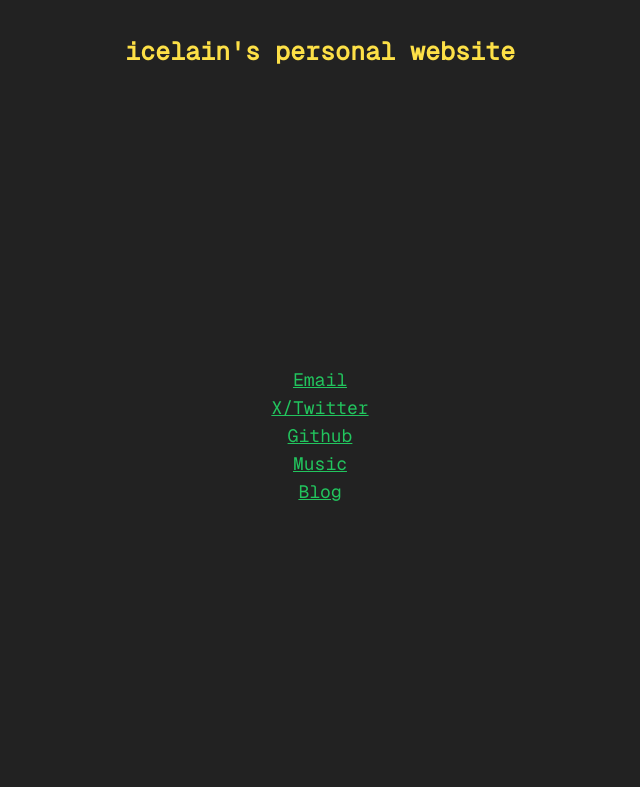
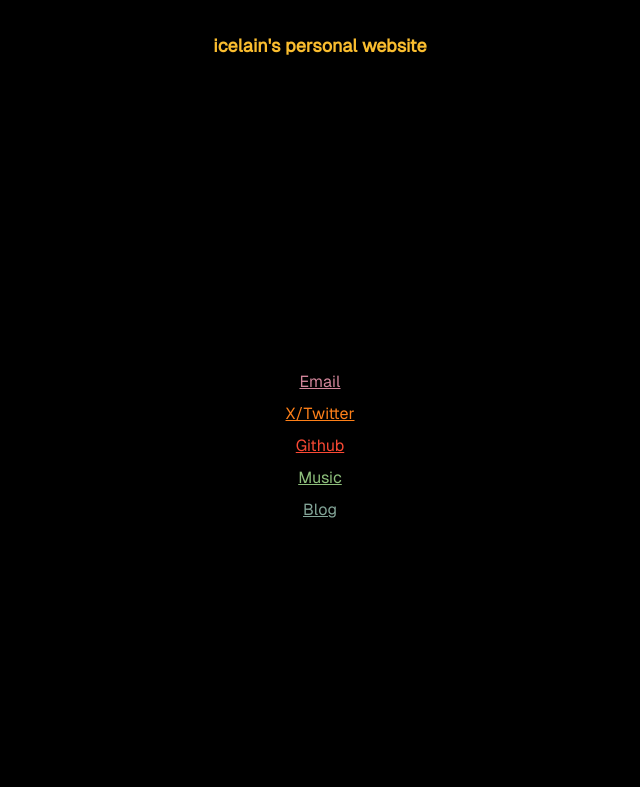
Before and after one commit to Icelain/ice.personal, a website: page templates/index.html in a window 1280 px wide. Shown: the whole page, without its empty margins (320-960 px from the left). Drawn offline with Linux system fonts and the light colour scheme.

Commit message:
customize personal website

```diff
--- a/static/prism.css
+++ b/static/prism.css
@@ -1,3 +1,3 @@
 /* PrismJS 1.29.0
 https://prismjs.com/download.html#themes=prism-tomorrow&languages=markup+css+clike+javascript+bash+brainfuck+c+csharp+cpp+crystal+dart+docker+elixir+go+go-module+haskell+json+json5+julia+latex+lua+nim+python+ruby+rust+sql+typescript+v+zig */
-code[class*=language-],pre[class*=language-]{color:#ccc;background:0 0;font-family:Consolas,Monaco,'Andale Mono','Ubuntu Mono',monospace;font-size:1em;text-align:left;white-space:pre;word-spacing:normal;word-break:normal;word-wrap:normal;line-height:1.5;-moz-tab-size:4;-o-tab-size:4;tab-size:4;-webkit-hyphens:none;-moz-hyphens:none;-ms-hyphens:none;hyphens:none}pre[class*=language-]{padding:1em;margin:.5em 0;overflow:auto}:not(pre)>code[class*=language-],pre[class*=language-]{background:#2d2d2d}:not(pre)>code[class*=language-]{padding:.1em;border-radius:.3em;white-space:normal}.token.block-comment,.token.cdata,.token.comment,.token.doctype,.token.prolog{color:#999}.token.punctuation{color:#ccc}.token.attr-name,.token.deleted,.token.namespace,.token.tag{color:#e2777a}.token.function-name{color:#6196cc}.token.boolean,.token.function,.token.number{color:#f08d49}.token.class-name,.token.constant,.token.property,.token.symbol{color:#f8c555}.token.atrule,.token.builtin,.token.important,.token.keyword,.token.selector{color:#cc99cd}.token.attr-value,.token.char,.token.regex,.token.string,.token.variable{color:#7ec699}.token.entity,.token.operator,.token.url{color:#67cdcc}.token.bold,.token.important{font-weight:700}.token.italic{font-style:italic}.token.entity{cursor:help}.token.inserted{color:green}
+code[class*=language-],pre[class*=language-]{color:#ccc;background:0 0;font-family:Consolas,Monaco,'Andale Mono','Ubuntu Mono',monospace;font-size:1em;text-align:left;white-space:pre;word-spacing:normal;word-break:normal;word-wrap:normal;line-height:1.5;-moz-tab-size:4;-o-tab-size:4;tab-size:4;-webkit-hyphens:none;-moz-hyphens:none;-ms-hyphens:none;hyphens:none}pre[class*=language-]{padding:1em;margin:.5em 0;overflow:auto}:not(pre)>code[class*=language-],pre[class*=language-]{background:#101010}:not(pre)>code[class*=language-]{padding:.1em;border-radius:.3em;white-space:normal}.token.block-comment,.token.cdata,.token.comment,.token.doctype,.token.prolog{color:#999}.token.punctuation{color:#ccc}.token.attr-name,.token.deleted,.token.namespace,.token.tag{color:#e2777a}.token.function-name{color:#6196cc}.token.boolean,.token.function,.token.number{color:#f08d49}.token.class-name,.token.constant,.token.property,.token.symbol{color:#f8c555}.token.atrule,.token.builtin,.token.important,.token.keyword,.token.selector{color:#cc99cd}.token.attr-value,.token.char,.token.regex,.token.string,.token.variable{color:#7ec699}.token.entity,.token.operator,.token.url{color:#67cdcc}.token.bold,.token.important{font-weight:700}.token.italic{font-style:italic}.token.entity{cursor:help}.token.inserted{color:green}
--- a/styles/index.css
+++ b/styles/index.css
@@ -4,17 +4,28 @@
 
 @layer base {
     @font-face {
-        font-family: "GeistFont";
-        src: url("/static/GeistMono-Regular.woff2") format("woff2");
+        font-family: "Iosevka";
+        src: url("/static/iosevka.woff2") format("woff2");
+    }
+
+    @font-face {
+        font-family: "Geist";
+        src: url("/static/Geist-Regular.woff2") format("woff2");
     }
 
     html {
-        font-family: "GeistFont" !important;
+        font-family: "Geist" !important;
+    }
+
+    code {
+
+		font-family: "Iosevka" !important;
+
     }
 
 
-    body {
-        background-color: #222;
+    html {
+        background-color: "#000000" !important;
     }
 
     pre,
--- a/templates/index.html
+++ b/templates/index.html
@@ -1,35 +1,48 @@
+
 <!DOCTYPE html>
-<html class="flex flex-col items-center h-screen w-screen">
-
+<html class="flex flex-col items-center min-h-screen w-screen bg-black text-white">
 <head>
 	<title>icelain's personal website</title>
 	<link href="/static/output.css" type="text/css" rel="stylesheet">
 	<link href="/static/prism.css" type="text/css" rel="stylesheet">
 	<meta name="viewport" content="width=device-width, initial-scale=1.0">
 </head>
+<body
+	class="bg-black prose sm:text-xl md:text-lg lg:text-base prose-invert prose-a:text-green-400 flex flex-col min-h-screen w-full items-center my-4 prose-pre:text-left prose-pre:whitespace-pre-wrap text-center prose-li:m-0 max-w-3xl">
 
-<body
-	class="prose sm:text-3xl md:text-3xl lg:text-xl prose-neutral prose-invert prose-a:text-green-400 flex flex-col h-screen w-full items-center  my-4 prose-pre:text-left prose-pre:whitespace-pre-wrap text-center prose-li:m-0">
-
-	<h3 class="text-yellow-300 m-4">icelain's personal website</h3>
+	<h3 class="text-yellow-500 m-4 sm:text-2xl md:text-xl lg:text-lg">icelain's personal website</h3>
 	<div class="flex flex-1 items-center flex-col justify-center lg:h-[calc(100vh-48px)] sm:h-[calc(100vh-90px)]">
-
-
-		<div class="flex flex-col justify-center items-center flex-grow md:text-xl sm:text-3xl lg:text-lg not-prose">
-
-			<p><a class="text-green-500 underline" href="mailto:icelain@ice.computer">Email</a></p>
-			<p><a class="text-green-500 underline" href="https://x.com/icelainl">X/Twitter</a></p>
-			<p><a class="text-green-500 underline" href="https://github.com/icelain">Github</a></p>
-			<p><a class="text-green-500 underline" href="/music">Music</a></p>
-			<p><a class="text-green-500 underline" href="/blog">Blog</a></p>
-
-
-
+		<div class="flex flex-col justify-center items-center flex-grow md:text-lg sm:text-xl lg:text-base not-prose space-y-2">
+			<p><a class="text-gruvbox-pink hover:text-gruvbox-pink-light underline" href="mailto:icelain@ice.computer">Email</a></p>
+			<p><a class="text-orange-500 hover:text-orange-300 underline" href="https://x.com/icelainl">X/Twitter</a></p>
+			<p><a class="text-red-500 hover:text-red-300 underline" href="https://github.com/icelain">Github</a></p>
+			<p><a class="text-aqua-500 hover:text-aqua-300 underline" href="/music">Music</a></p>
+			<p><a class="text-blue-500 hover:text-blue-300 underline" href="/blog">Blog</a></p>
 		</div>
 	</div>
+	<style>
+		html, body {
+			background-color: #000000;
+		}
+		/* Custom Gruvbox colors for Tailwind */
+		.text-yellow-500 { color: #fabd2f; }
+		.hover\:text-yellow-500:hover { color: #f9dd56; }
 
+		.text-orange-500 { color: #fe8019; }
+		.hover\:text-orange-300:hover { color: #fd9354; }
 
+		.text-red-500 { color: #fb4934; }
+		.hover\:text-red-300:hover { color: #fd6f66; }
 
+		.text-aqua-500 { color: #8ec07c; }
+		.hover\:text-aqua-300:hover { color: #a6db96; }
+
+		.text-blue-500 { color: #83a598; }
+		.hover\:text-blue-300:hover { color: #a7c4d0; }
+
+		.text-gruvbox-pink { color: #d3869b; }
+		.hover\:text-gruvbox-pink-light:hover { color: #e1a0b1; }
+
+	</style>
 </body>
-
 </html>
```
Also changed, not shown: static/Geist-Regular.woff2 (added), static/iosevka.woff2 (added), static/output.css, 6 other files.
